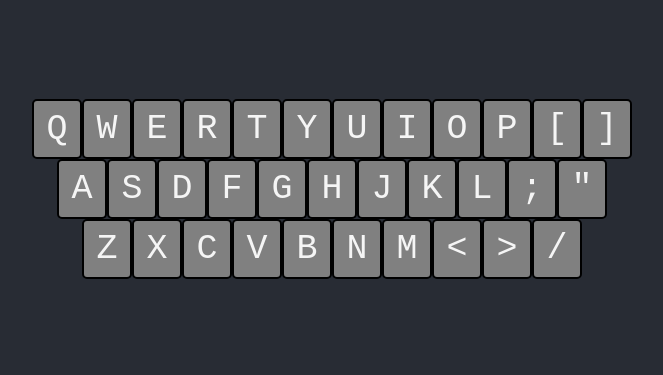
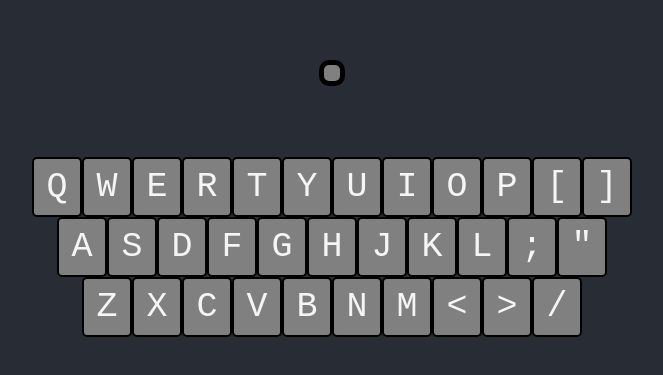
Before and after one commit to jordan-liubenov/keyboard-tester, a React (Create React App) app: page / in a window 1280 px wide. Shown: the part 211-586 px from the top of the page, without its empty margins (308-971 px from the left). Built offline with nearby package versions, Linux system fonts and the light colour scheme.

Commit message:
add skeleton for pressed key history

```diff
--- a/src/App.tsx
+++ b/src/App.tsx
@@ -2,6 +2,7 @@ import React, { useState } from "react"
 import "./App.css"
 import Button from "./components/Button/Button"
 import Keyboard from "./components/Keyboard/Keyboard"
+import PressedKeyDisplay from "./components/PressedKeyDisplay/PressedKeyDisplay"
 
 const App = () => {
   const [keyPressed, setKeyPressed] = useState<string>("")
@@ -22,6 +23,7 @@ const App = () => {
 
   return (
     <div className="App">
+      <PressedKeyDisplay keyPressed={keyPressed} keyEvent={keyEvent} />
       <p>
         <Keyboard keyPressed={keyPressed} keyEvent={keyEvent} />
       </p>
--- a/src/components/Button/Button.css
+++ b/src/components/Button/Button.css
@@ -8,10 +8,9 @@
   font-size: 35px;
   color: whitesmoke;
   width: 50px;
-  /* Add subtle shadow */
 }
 
 .pressed {
-  background-color: #484444;
-  transition: background-color 0.4s;
+  background-color: #474444;
+  transition: background-color 0.25s;
 }
--- /dev/null
+++ b/src/components/PressedKeyDisplay/PressedKeyDisplay.css
@@ -0,0 +1,10 @@
+.historyKey {
+  padding: 8px;
+  border: 5px solid black;
+  background-color: #808080;
+  transition: background-color 0.7s;
+  border-radius: 10px;
+  font-family: monospace;
+  font-size: 45px;
+  color: whitesmoke;
+}
--- /dev/null
+++ b/src/components/PressedKeyDisplay/PressedKeyDisplay.tsx
@@ -0,0 +1,51 @@
+import { useState, useEffect } from "react"
+
+import "./PressedKeyDisplay.css"
+
+interface PressedKeyDisplayProps {
+  keyPressed: string
+  keyEvent?: Event
+}
+
+const PressedKeyDisplay = (props: PressedKeyDisplayProps) => {
+  const [keyHistory, setKeyHistory] = useState<string[]>([])
+  const [keyHistoryDisplay, setKeyHistoryDisplay] = useState<JSX.Element[]>([])
+
+  const renderHistory = () => {
+    const elements: JSX.Element[] = []
+
+    keyHistory.forEach((item) => {
+      const element = <h3 className="historyKey">{item}</h3>
+      elements.push(element)
+    })
+
+    return elements
+  }
+  useEffect(() => {
+    if (props?.keyEvent?.type !== "keyup") {
+      const keyHistoryCopy = [...keyHistory]
+      const historyDisplayCopy = [...keyHistoryDisplay]
+      const historyDisplayElement = (
+        <div>
+          <h3 className="historyKey">{props?.keyPressed}</h3>
+        </div>
+      )
+
+      keyHistoryCopy.push(props?.keyPressed.toUpperCase())
+      historyDisplayCopy.push(historyDisplayElement)
+
+      setKeyHistoryDisplay(() => historyDisplayCopy)
+      setKeyHistory(() => keyHistoryCopy)
+      renderHistory()
+    }
+  }, [props?.keyPressed])
+
+  return (
+    <div>
+      <h3 className="historyKey">{keyHistory}</h3>
+      {/* {renderHistory()} */}
+    </div>
+  )
+}
+
+export default PressedKeyDisplay
```
